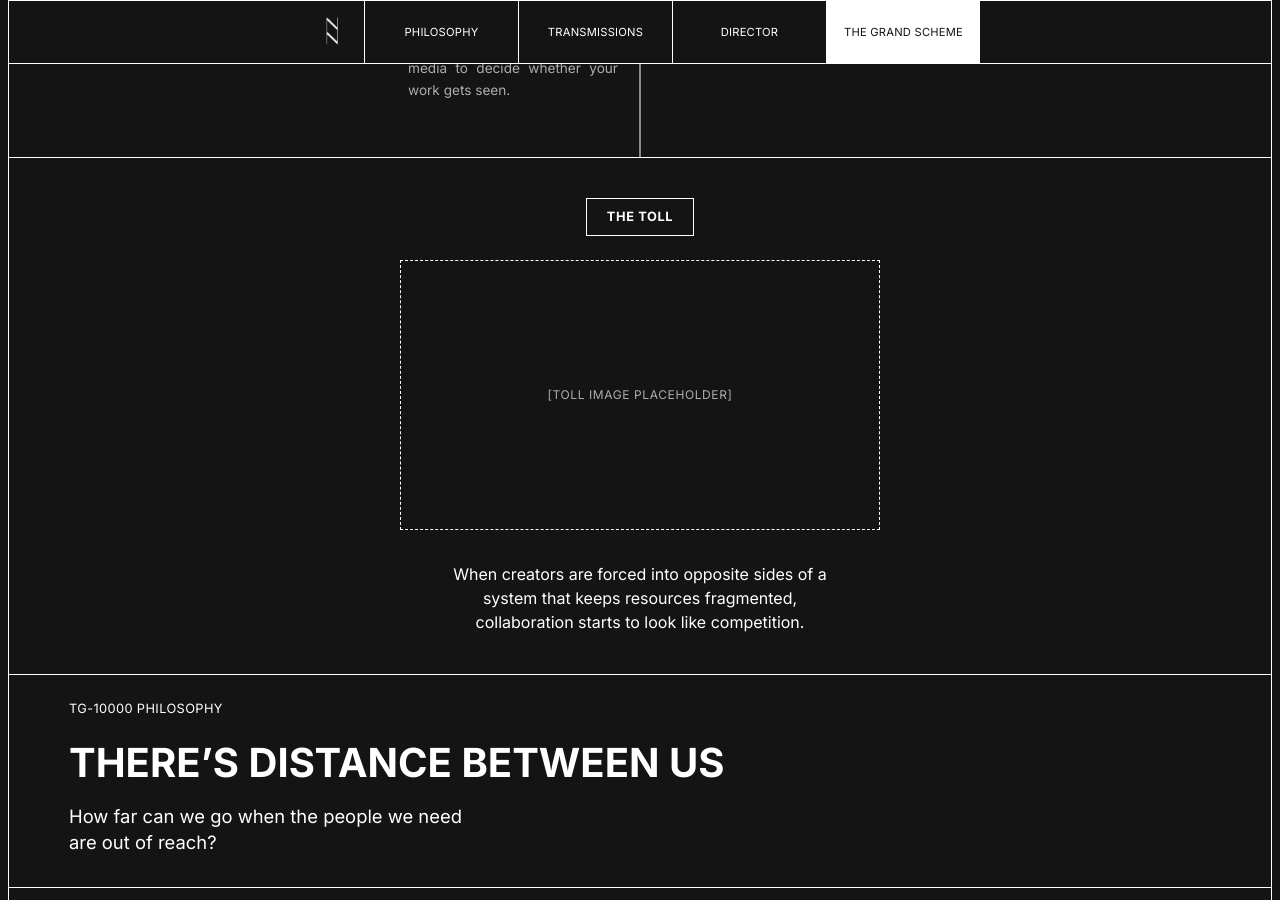
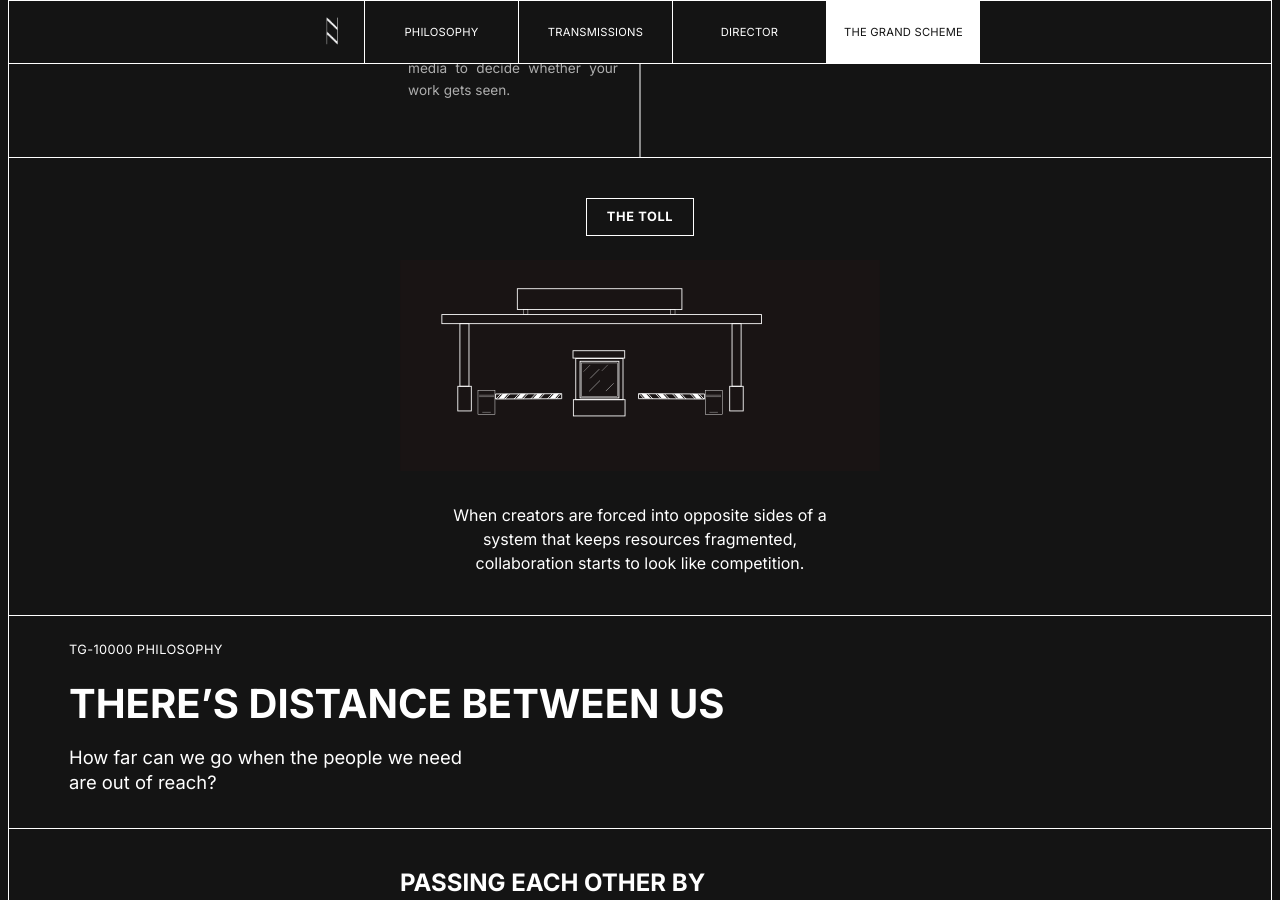
Before and after one commit to laindoe/ten-grand, a Jekyll site: the page built from index.html, in a window 1280 px wide and 900 px high, scrolled down 2256 px. Built offline with Jekyll 4.4.1, drawn with Linux system fonts in a browser that asks for light colours.

Commit message:
Fill THE TOLL placeholder with an animated toll booth gate SVG (#112)
Adds assets/images/toll-gate.svg (provided directly) and swaps it in
for the dashed placeholder box. The gate arms loop between down
(closed) and raised (open) via CSS keyframes embedded in the SVG
itself; verified the animation actually plays when loaded via <img>
(not guaranteed in all embedding methods) before wiring it in.


Claude-Session: https://claude.ai/code/session_017ynTvtGuh3qPdfkvciNjhT

Co-authored-by: Claude <noreply@anthropic.com>

```diff
--- a/css/style.css
+++ b/css/style.css
@@ -538,20 +538,12 @@ a {
   margin: 0 auto 24px;
 }
 
-.dilemma__toll-placeholder {
+.dilemma__toll-graphic {
+  display: block;
   width: 100%;
   max-width: var(--content-max-width);
-  aspect-ratio: 16 / 9;
+  height: auto;
   margin: 0 auto 32px;
-  padding: 16px;
-  display: flex;
-  align-items: center;
-  justify-content: center;
-  border: 1px dashed var(--color-card-border);
-  color: var(--color-text-muted);
-  font-size: 0.75rem;
-  letter-spacing: 0.05em;
-  text-align: center;
 }
 
 .dilemma__footer {
--- a/index.html
+++ b/index.html
@@ -169,7 +169,7 @@
 
       <div class="dilemma__toll reveal">
         <p class="dilemma__toll-label">THE TOLL</p>
-        <div class="dilemma__toll-placeholder" aria-hidden="true">[TOLL IMAGE PLACEHOLDER]</div>
+        <img class="dilemma__toll-graphic" src="assets/images/toll-gate.svg" alt="Toll booth gate arms raising and lowering in a continuous loop" width="1107" height="486" />
         <p class="dilemma__footer">When creators are forced into opposite sides of a system that keeps resources fragmented, collaboration starts to look like competition.</p>
       </div>
     </section>
```
Also changed, not shown: assets/images/toll-gate.svg (added).
